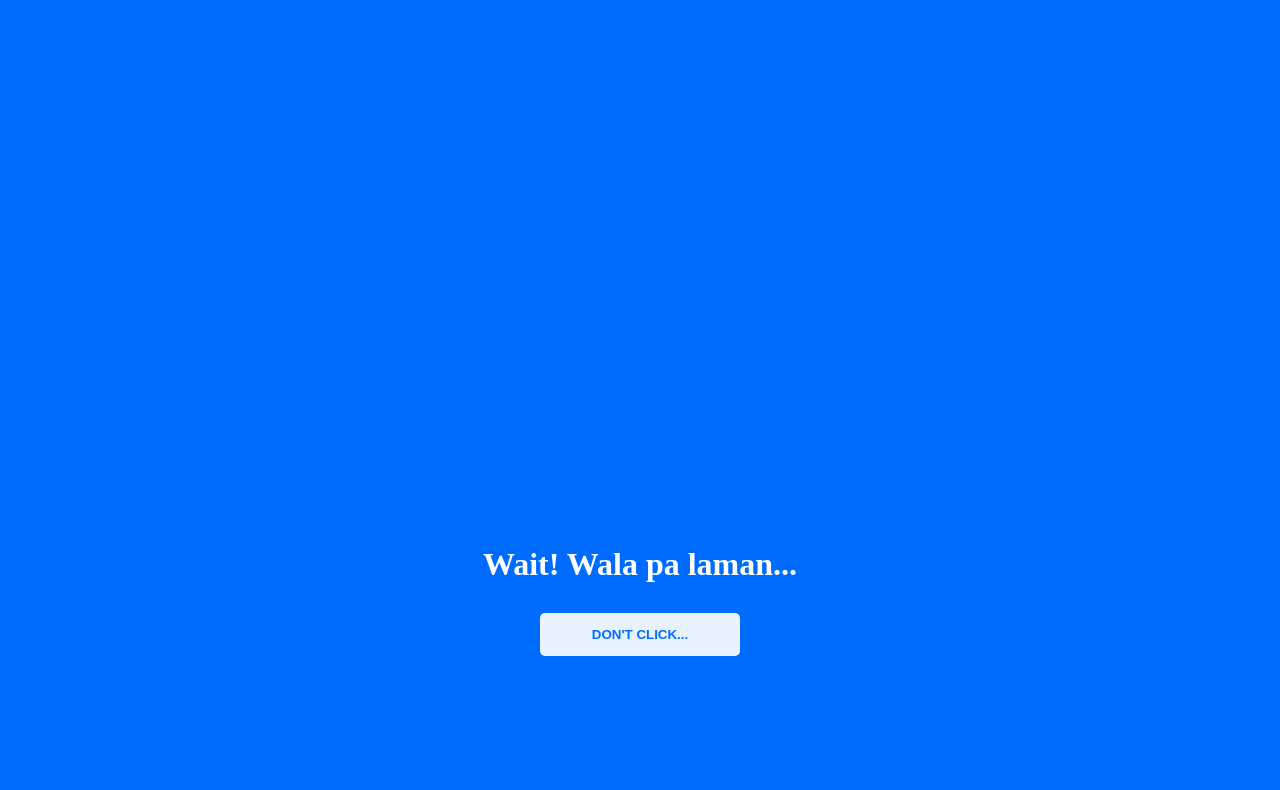
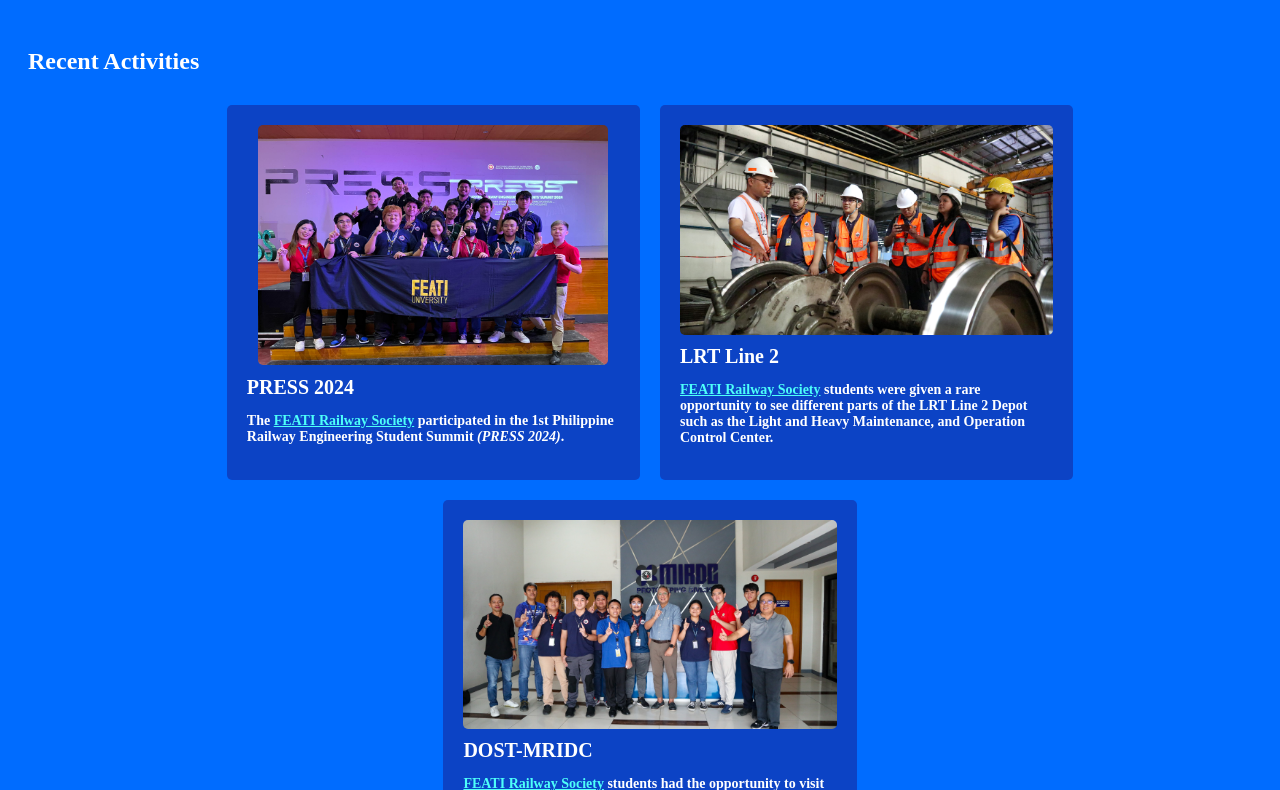
Before and after one commit to lawrenceee04/lawrenceee04.github.io, a plain HTML site: page index.html in a window 1280 px wide. Shown: the part 171-961 px from the top of the page. Drawn offline with Linux system fonts and the light colour scheme.

Commit message:
added recent activities containing 3 acts

```diff
--- a/index.html
+++ b/index.html
@@ -4,16 +4,51 @@
         <meta charset="UTF-8">
         <link rel="stylesheet" type="text/css" href="style.css">
         <link rel="icon" type="image/png" href="favicon.png">
+        <script src="script.js"></script>
     </head>
     <body>
         <nav>
             <ul class="navbar">
-                <li><a href="https://youtu.be/dQw4w9WgXcQ?si=BC00jSwc5LqieFS4" target="_blank">Contacts</a></li>
+                <li>Socials</li>
+                <li>Hobbies</li>
             </ul>
         </nav>
-        <div>
-            <h1>Wait! Wala pa laman...</h1>
-            <button onclick="window.open('https://youtu.be/dQw4w9WgXcQ?si=BC00jSwc5LqieFS4', '_blank')">DON'T CLICK...</button>
-        </div>
+
+        <header class="greeting_div">
+            <h1 class ="greeting">Hi!</h1>
+        </header>
+
+        <section class="recent_act">
+            <h2>Recent Activities</h2>
+            <div class="flex_container">
+                <div class="recent_act_item">
+                    <div class="recent_act_item_pic_holder">
+                        <img class="recent_act_item_pic" src="media/picture/pic_2.jpg">
+                    </div>
+                    <div class="recent_act_item_title">PRESS 2024</div>
+                    <div class="recent_act_item_desc">
+                        <p>The <a onclick="FRS()">FEATI Railway Society</a> participated in the 1st Philippine Railway Engineering Student Summit <i>(PRESS 2024)</i>.</p>
+                    </div>
+                </div>
+                <div class="recent_act_item">
+                    <div class="recent_act_item_pic_holder">
+                        <img class="recent_act_item_pic" src="media/picture/pic_1.jpg">
+                    </div>
+                    <div class="recent_act_item_title">LRT Line 2</div>
+                    <div class="recent_act_item_desc">
+                        <p><a onclick="FRS()">FEATI Railway Society</a> students were given a rare opportunity to see different parts of the LRT Line 2 Depot such as the Light and Heavy Maintenance, and Operation Control Center.<p>
+                    </div>
+                </div>
+                <div class="recent_act_item">
+                    <div class="recent_act_item_pic_holder">
+                        <img class="recent_act_item_pic" src="media/picture/pic_0.jpg">
+                    </div>
+                    <div class="recent_act_item_title">DOST-MRIDC</div>
+                    <div class="recent_act_item_desc">
+                        <p><a onclick="FRS()">FEATI Railway Society</a> students had the opportunity to visit the Department of Science and Technology <i>(DOST)</i> Metals Industry Research and Development Center <i>(MRIDC)</i>.<p>
+                    </div>
+                </div>
+            </div>
+        </section>
     </body>
 </html>
--- /dev/null
+++ b/script.js
@@ -0,0 +1,7 @@
+function neverGonnaGiveYouUp() {
+  window.open('https://youtu.be/dQw4w9WgXcQ?si=BC00jSwc5LqieFS4', '_blank');
+}
+
+function FRS() {
+    window.open('https://www.facebook.com/profile.php?id=61551070898282', '_blank');
+}
--- a/style.css
+++ b/style.css
@@ -2,12 +2,62 @@
     color: white;
     font-family: Cabin;
     background-color: #006cffff;
+    max-height: 1000px;
 }
-div {
+.greeting_div {
     padding: 10px;
-    margin-top: 50%;
-    margin-bottom: 50%;
     text-align: center;
+}
+
+.recent_act {
+    margin: 0px 0px 0px 20px;
+    font-weight: bold;
+}
+
+.flex_container {
+    display: flex;
+    flex-direction: row;
+    flex-wrap: wrap;
+    justify-content: center;
+}
+
+.recent_act_item {
+    margin: 10px;
+    padding: 20px;
+    min-height: 250px;
+    max-height: auto;
+    min-width: 350px;
+    max-width: 600px;
+    background-color: #1136b1bc;
+    border-radius: 5px;
+    width: 30%;
+    display: flex;
+    flex-direction: column;
+    justify-content: space-around;
+}
+
+.recent_act_item_pic_holder {
+    display: flex;
+    justify-content: center;
+    align-items: center;
+    margin-bottom: 10px;
+}
+
+.recent_act_item_pic {
+    min-width: 350px;
+    max-width: 400px;
+    min-height: 100px;
+    max-height: 240px;
+    border-radius: 5px;
+}
+
+.recent_act_item_title {
+    font-size: 20px;
+    font-weight: bold;
+}
+
+.recent_act_item_desc{
+    font-size: 14px;
 }
 
 button {
@@ -24,7 +74,19 @@
 
 h1 {
     text-align: center;
+    font-size: 50px;
 }
+
+a {
+    color: rgb(77, 255, 249);
+    text-decoration: underline;
+}
+
+a:hover {
+    color: #006cffff;
+    text-decoration: underline;
+}
+
 .navbar {
     display: flex;
     list-style-type: none;
@@ -34,11 +96,11 @@
     background-color: #006cffff;
 }
 
-.navbar li {
-    float: left;
+.navbar:hover {
+    background-color: rgb(0, 123, 255);
 }
 
-.navbar li a {
+.navbar li {
     display: block;
     color: white;
     text-align: center;
@@ -47,6 +109,6 @@
     border-radius: 5px;
 }
 
-.navbar li a:hover {
+.navbar li:hover {
     background-color: #2a324de8;
 }
```
Also changed, not shown: media/picture/pic_0.jpg (added), media/picture/pic_1.jpg (added), media/picture/pic_2.jpg (added).
